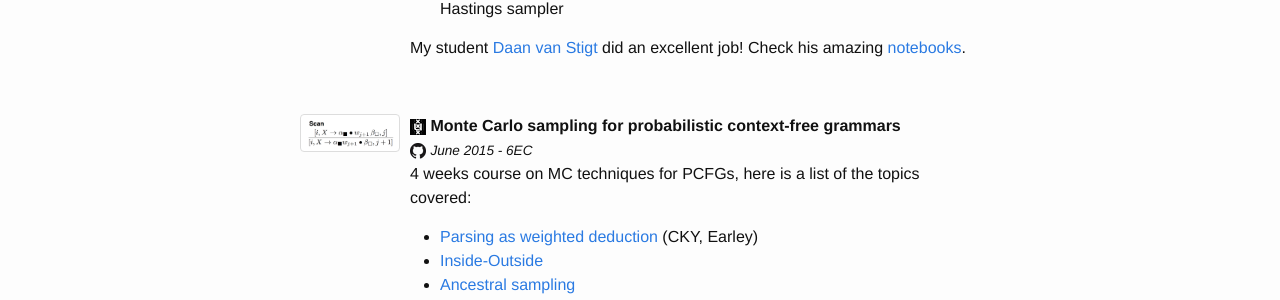
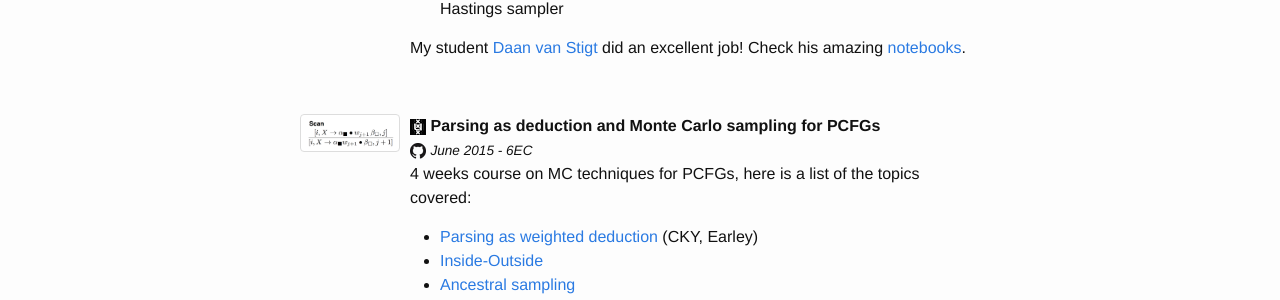
Before and after one commit to wilkeraziz/oldsite, a Jekyll site: the page built from teaching.markdown, in a window 1280 px wide. Shown: the part 755-1055 px from the top of the page. Built offline with Jekyll 4.4.1, drawn with Linux system fonts in a browser that asks for light colours.

Commit message:
course title

```diff
--- a/_data/teaching/courses.yml
+++ b/_data/teaching/courses.yml
@@ -42,7 +42,7 @@
   year: 2015
   event: June 2015 - 6EC
   img: deduction
-  title: Monte Carlo sampling for probabilistic context-free grammars
+  title: Parsing as deduction and Monte Carlo sampling for PCFGs
   doc-url: /resources/courses/MoL-pcfg-sampling.pdf
   institution: UvA
   github: wilkeraziz/notebooks/tree/master/MoL_June15
```
Also changed, not shown: index.md (+1 -2 lines).
